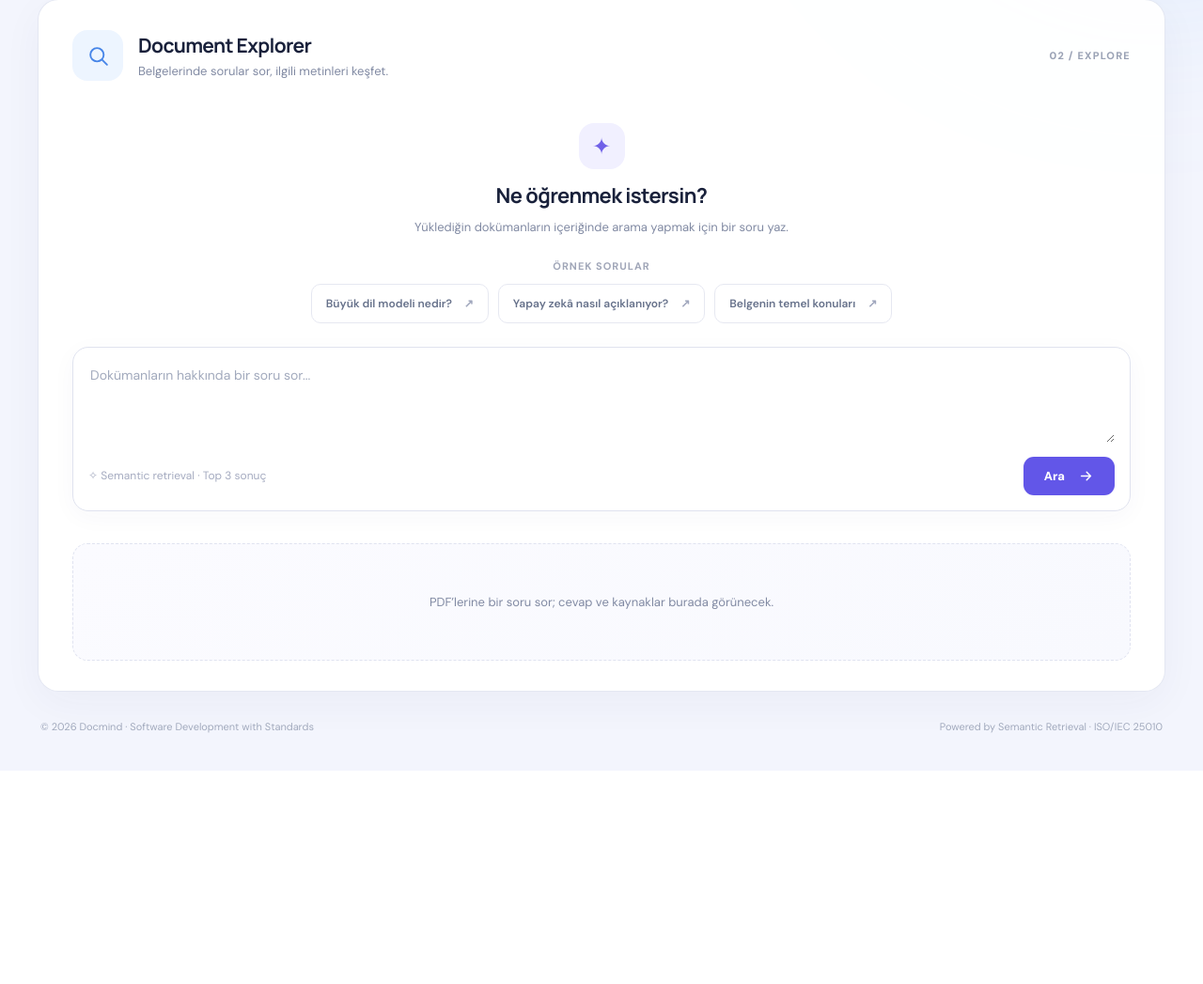
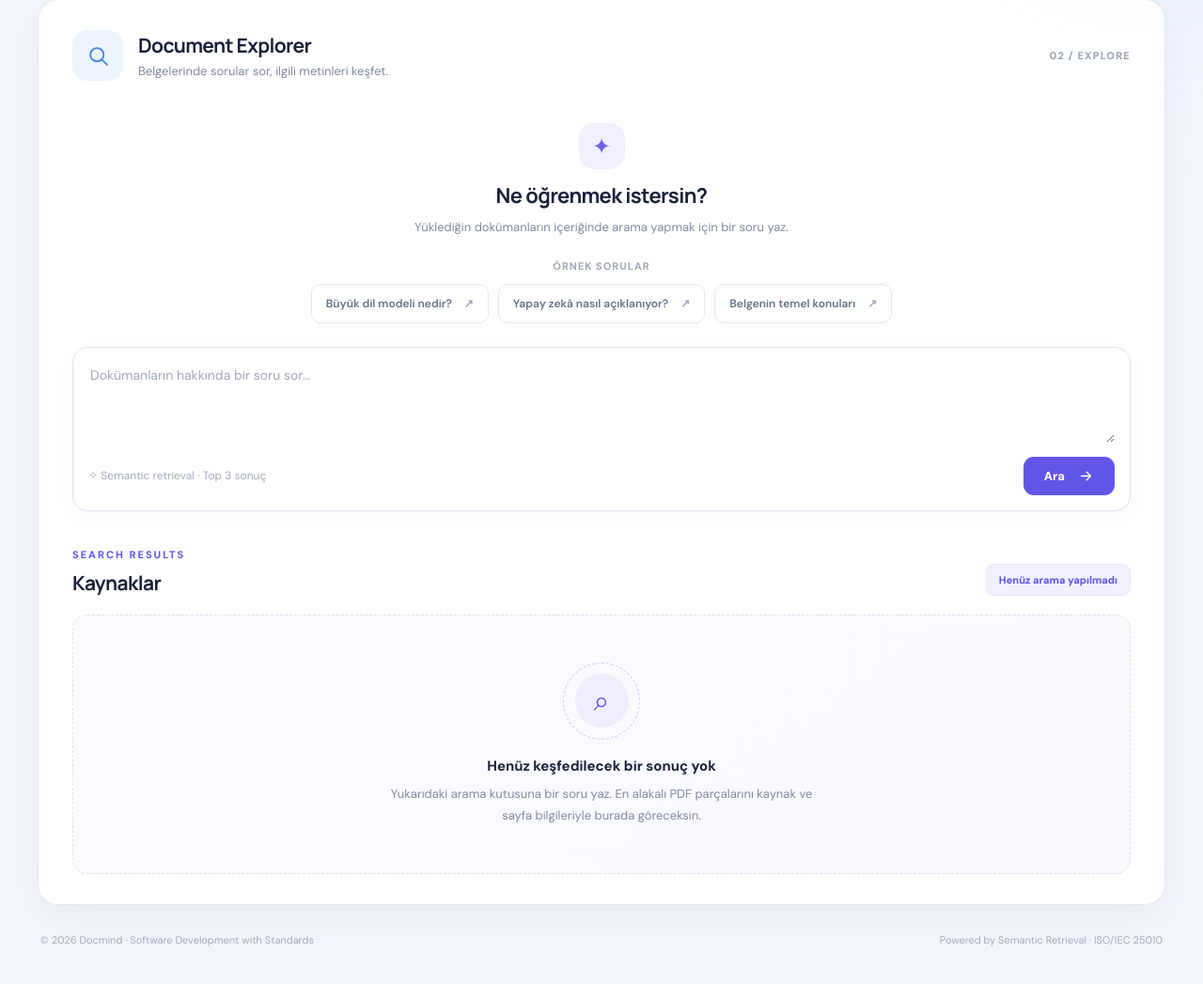
Before and after one commit to MelisaZS/CourseWork, a Flask app: page / in a window 1280 px wide. Shown: the part 803-1850 px from the top of the page at 94% size. Before the commit the page ends 1583 px from the top, so only its background shows below. Run offline with Flask 3, Linux system fonts and the light colour scheme.

Commit message:
Week 1: Restore document result cards below RAG answers

```diff
--- a/app.py
+++ b/app.py
@@ -25,9 +25,9 @@ def index():
             error = "Lütfen bir soru girin."
         else:
             try:
-                result = answer_from_docs(question)
+                result = answer_from_docs(question, include_matches=True)
                 answer = result["answer"]
-                results = result["sources"]
+                results = result.get("matches", [])
             except Exception:
                 app.logger.exception("PDF cevabı üretilemedi")
                 error = "Cevap üretilemedi. PDF indeksini kontrol edin."
--- a/rag/answer.py
+++ b/rag/answer.py
@@ -4,7 +4,7 @@ from rag.retriever import search
 NO_RESULTS = "Soruyla ilgili bir sonuç bulunamadı."
 
 
-def answer_from_docs(question: str) -> dict:
+def answer_from_docs(question: str, *, include_matches: bool = False) -> dict:
     chunks = search(question, top_k=3)
     if not chunks:
         return {"answer": NO_RESULTS, "sources": []}
@@ -27,4 +27,7 @@ def answer_from_docs(question: str) -> dict:
 
     pages = dict.fromkeys((chunk["source"], chunk["page"]) for chunk in chunks)
     sources = [{"source": source, "page": page} for source, page in pages]
-    return {"answer": answer, "sources": sources}
+    result = {"answer": answer, "sources": sources}
+    if include_matches:
+        result["matches"] = chunks
+    return result
--- a/templates/index.html
+++ b/templates/index.html
@@ -240,27 +240,92 @@
 
           <!-- SEARCH RESULTS -->
           <div class="results-section" id="results">
-            {% if answer is defined and answer %}
+              {% if answer is defined and answer %}
             <div class="results-heading">
               <h3>Cevap</h3>
             </div>
             <article class="result-card">
-              <p style="white-space: pre-wrap">{{ answer }}</p>
+              <div class="result-content">
+                <p style="white-space: pre-wrap">{{ answer }}</p>
+              </div>
             </article>
+            {% endif %}
+            <div class="results-heading">
+              <div>
+                <span class="section-eyebrow">SEARCH RESULTS</span>
+                <h3>Kaynaklar</h3>
+              </div>
+
+              <span class="results-count">
+                {% if results %}
+                  {{ results|length }} sonuç
+                {% else %}
+                  Henüz arama yapılmadı
+                {% endif %}
+              </span>
+            </div>
 
             {% if results %}
-            <h4>Kaynaklar</h4>
-            <ul>
+            <div class="result-list">
+
               {% for result in results %}
-              <li>{{ result.source }} – sayfa {{ result.page }}</li>
+              <article class="result-card">
+
+                <div class="result-card-top">
+                  <div class="result-identity">
+                    <div class="pdf-icon">PDF</div>
+
+                    <div>
+                      <div class="result-location">
+                          {{ result.source }} – sayfa {{ result.page }}
+                      </div>
+                    </div>
+                  </div>
+
+                  <div class="match-badge">
+                    <span class="match-dot"></span>
+                    Skor {{ "%.3f"|format(result.score) }}
+                  </div>
+                </div>
+
+                <div class="result-content">
+                  <div class="quote-mark">“</div>
+                  <p>{{ result.text }}</p>
+                </div>
+
+                <div class="result-card-bottom">
+                  <span>
+                    <span class="result-small-icon">◈</span>
+                    Semantic similarity
+                  </span>
+
+                  <div class="score-track">
+                    <div class="score-fill"
+                         style="--score: {{ (result.score * 100) | round(0) }}%">
+                    </div>
+                  </div>
+                </div>
+
+              </article>
               {% endfor %}
-            </ul>
-            {% endif %}
-            {% else %}
+
+            </div>
+            {% elif not answer %}
             <div class="empty-results">
-              <p>PDF’lerine bir soru sor; cevap ve kaynaklar burada görünecek.</p>
+              <div class="empty-orbit">
+                <div class="empty-orbit-inner">⌕</div>
+              </div>
+
+              <h4>Henüz keşfedilecek bir sonuç yok</h4>
+
+              <p>
+                Yukarıdaki arama kutusuna bir soru yaz.
+                En alakalı PDF parçalarını kaynak ve sayfa
+                bilgileriyle burada göreceksin.
+              </p>
             </div>
             {% endif %}
+
           </div>
         </div>
       </section>
```
Also changed, not shown: tests/test_app.py (+12 -1 lines).
